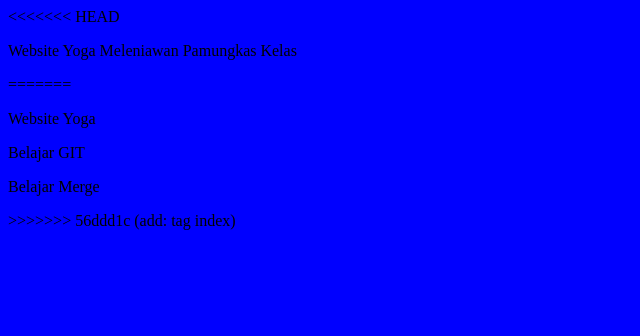
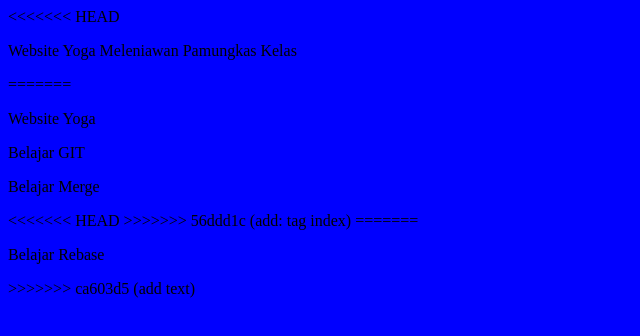
Before and after one commit to MSIB-MIKTI-Fullstack/belajar-git, a plain HTML site: page yoga/index.html in a window 1280 px wide. Shown: the whole page, without its empty margins (0-640 px from the left). Drawn offline with Linux system fonts and the light colour scheme.

Commit message:
add text

```diff
--- a/yoga/index.html
+++ b/yoga/index.html
@@ -15,7 +15,11 @@
     <p>Website Yoga</p>
     <p>Belajar GIT</p>
     <p>Belajar Merge</p>
+<<<<<<< HEAD
 >>>>>>> 56ddd1c (add: tag index)
+=======
+    <p>Belajar Rebase</p>
+>>>>>>> ca603d5 (add text)
 </body>
 
 </html>
```
